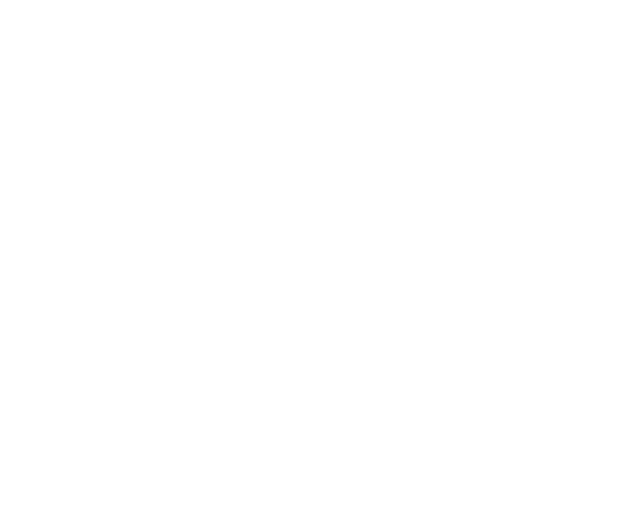
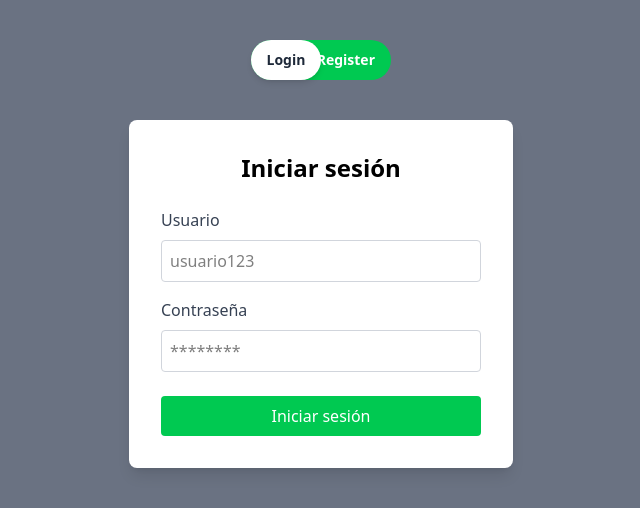
Before and after one commit to AlejandroZA98/administration_hotels, a React (Vite) app in the folder hoteles_frontend/hotels_frontend/: page /login in a window 1280 px wide. Before the commit this address had no page. Shown: the top 508 px of the page, without its empty margins (319-959 px from the left). Built offline with nearby package versions, Linux system fonts and the light colour scheme.

Commit message:
login on admin hotels ready

```diff
--- a/hoteles_frontend/hotels_frontend/src/router.tsx
+++ b/hoteles_frontend/hotels_frontend/src/router.tsx
@@ -7,6 +7,8 @@
 const HotelsPage = lazy(()=> import ('./views/hotels'))
 const HotelDetailPage = lazy(()=> import ('./views/hotel_detail'))
 const CreateReservationPage = lazy(()=> import ('./views/createReservation'))
+const LoginUsers = lazy(()=> import ('./views/LoginUsers'))
+const AdminHotels= lazy(()=> import ('./views/adminhotels'))
 export default function AppRouter() {
     return (
         <BrowserRouter>
@@ -18,11 +20,11 @@
                             <IndexPage/>
                         </Suspense>} />
 
-                    <Route path="/hotels" element={
+                    <Route path="/hotels/" element={
                         <Suspense fallback="Loading...">
                             <HotelsPage/>
                         </Suspense>}/>
-                    <Route path="/hotel/:id" element={
+                    <Route path="/hotel/:id/" element={
                         <Suspense fallback="Loading...">
                             <HotelDetailPage/>
                         </Suspense>}/>
@@ -33,6 +35,20 @@
                         </Suspense>}/>
 
                 </Route>
+
+                <Route>
+                        <Route path="login/" element={
+                            <Suspense fallback="Loading...">
+                                <LoginUsers/>
+                            </Suspense>
+                        }/>
+
+                        <Route path="adminhotels/" element={
+                            <Suspense fallback="Loading...">
+                                <AdminHotels/>
+                            </Suspense>
+                        }/>
+                </Route>
             </Routes>
         </BrowserRouter>
     )
--- a/hoteles_frontend/hotels_frontend/src/services/HotelServices.ts
+++ b/hoteles_frontend/hotels_frontend/src/services/HotelServices.ts
@@ -69,3 +69,17 @@
     }
 
 }
+
+export async function createLogin(data: any) {
+    console.log("Creando LOGIN:", data);
+    const url=`http://127.0.0.1:8000/users/api/token/`
+    try{
+        const response = await axios.post(url, data);
+        //console.log("DATOS", response.data);
+        return response.data;
+    }
+    catch (error: any) {
+      //  console.error("Error creating login", error);
+        return error.response.data;
+    }
+}
--- /dev/null
+++ b/hoteles_frontend/hotels_frontend/src/stores/logInSlice.ts
@@ -0,0 +1,45 @@
+import type { StateCreator } from "zustand";
+import { createLogin } from "../services/HotelServices";
+import {createNotificationSlice, type NotificationSliceType } from "./notificationSlice";
+
+type dataLoginType = {
+    username: string;
+    password: string;
+}
+export type LogInSliceType={
+    login: (data: dataLoginType)=>Promise<{ access: string; refresh: string} >
+}
+
+export const logInSlice:StateCreator<LogInSliceType & NotificationSliceType,[],[],LogInSliceType>=(set,get,api)=>({
+    login: async(data)=>{
+        //console.log("Recibiendo data",data)
+        const loginAccess= await createLogin(data)
+
+        //console.log("DATOS LOGIN",loginAccess)
+        if (loginAccess.access) {
+            //console.log("Login exitoso", loginAccess.access);
+            localStorage.setItem("accessToken", loginAccess.access);
+            localStorage.setItem("refreshToken", loginAccess.refresh);
+            return loginAccess;
+
+        }
+        else{
+          //  console.log("Login fallido", loginAccess);
+            createNotificationSlice(set,get,api).showNotification({text:'Acceso denegado',error:true}) // Mostrar notificacion de que se elimino de favoritos
+            setTimeout(() => {
+
+                    set({
+                        notification: {
+                            show: false,
+                            text: "",
+                            error: false
+                        }
+                    })
+
+                }, 3000)
+        }
+        return
+
+
+    }
+})
--- a/hoteles_frontend/hotels_frontend/src/stores/useAppStore.ts
+++ b/hoteles_frontend/hotels_frontend/src/stores/useAppStore.ts
@@ -11,16 +11,19 @@
 import { createRoomsSlice } from './RoomsSlice';
 import {createReservationSlice} from './reservationSlice';
 import type { ReservationType } from './reservationSlice';
+import { logInSlice} from './logInSlice';
+import type { LogInSliceType } from './logInSlice';
 import { devtools } from "zustand/middleware";
 
 
 export const useAppStore = create<HotelSliceType & HotelDetailSliceType & ModalRegisterSliceType &
- NotificationSliceType & RoomsSliceType & ReservationType>()(devtools((...a)=>({
+ NotificationSliceType & RoomsSliceType & ReservationType & LogInSliceType>()(devtools((...a)=>({
     ...createHotelSlice(...a),
     ...createHotelDetailSlice(...a),
     ...createModalRegisterSlice(...a),
     ...createNotificationSlice(...a),
     ...createRoomsSlice(...a),
-    ...createReservationSlice(...a)
+    ...createReservationSlice(...a),
+    ...logInSlice(...a)
 
 })))
--- /dev/null
+++ b/hoteles_frontend/hotels_frontend/src/views/LoginUsers.tsx
@@ -0,0 +1,140 @@
+import { useState } from "react";
+import { useAppStore } from "../stores/useAppStore";
+import Notification from "../components/Notification";
+import { useNavigate } from 'react-router-dom';
+
+export default function LoginUsers() {
+  const [isLogin, setIsLogin] = useState(true);
+  const login= useAppStore((state)=>state.login)
+  const navigate = useNavigate();
+  const [dataLogin,setdataLogin]=useState({
+    username:'',
+    password:''
+  })
+  const handleChange=(e: React.ChangeEvent<HTMLInputElement>)=>{
+    //console.log("Cambiando",e.target.name, e.target.value);
+    setdataLogin({
+        ...dataLogin,
+        [e.target.name]: e.target.value
+    })
+  }
+  const handleLogin= async(e:React.FormEvent)=>{
+    e.preventDefault()
+    //console.log("Registreando")
+    const loginAcces= await login(dataLogin)
+    console.log("DATOS LOGIN",loginAcces);
+    if (loginAcces?.access) {
+        console.log("Login EXITOSO", loginAcces);
+        navigate('/adminhotels/')
+     }
+  }
+  return (
+    <>
+    <Notification />
+
+    <div className="min-h-screen bg-gray-500 flex flex-col items-center justify-start pt-10">
+        {/* BOTON DE INICIO */}
+      <div
+        className={`w-35 h-10 flex items-center rounded-full cursor-pointer relative transition-all duration-300 ${
+          isLogin ? "bg-green-500" : "bg-blue-500"
+        }`}
+        onClick={() => setIsLogin(!isLogin)}>
+
+        <div className="absolute w-full flex justify-between px-4 text-white font-semibold text-sm z-0">
+          <span>Login</span>
+          <span>Register</span>
+        </div>
+
+        <div
+          className={`absolute w-1/2 h-full bg-white rounded-full shadow-md flex items-center justify-center font-bold text-gray-800 text-sm z-10
+             transition-transform duration-300 ${
+            isLogin ? "translate-x-0" : "translate-x-full"
+          }`}
+        >
+          {isLogin ? "Login" : "Register"}
+        </div>
+      </div>
+
+          {/* FORMULARIO */}
+      <div className="flex justify-center items-center mt-10">
+        <div className="bg-white p-8 rounded-lg shadow-lg w-96">
+          <h2 className="text-2xl font-bold mb-6 text-center">
+            {isLogin ? "Iniciar sesión" : "Crear cuenta"}
+          </h2>
+
+          <form>
+            {!isLogin && (
+              <div className="mb-4">
+                <label className="block text-gray-700 mb-2" htmlFor="name">
+                  Nombre
+                </label>
+                <input
+                  className="w-full p-2 border border-gray-300 rounded"
+                  type="text"
+                  id="name"
+                  placeholder="Tu nombre"
+                />
+              </div>
+            )}
+
+            <div className="mb-4">
+              <label className="block text-gray-700 mb-2" htmlFor="username">
+                Usuario
+              </label>
+              <input
+                className="w-full p-2 border border-gray-300 rounded"
+                type="text"
+                id="username"
+                placeholder="usuario123"
+                onChange={handleChange}
+                value={dataLogin.username}
+                name="username"
+              />
+            </div>
+
+            <div className="mb-4">
+              <label className="block text-gray-700 mb-2" htmlFor="password">
+                Contraseña
+              </label>
+              <input
+                className="w-full p-2 border border-gray-300 rounded"
+                type="password"
+                id="password"
+                placeholder="********"
+                onChange={handleChange}
+                value={dataLogin.password}
+                name="password"
+              />
+            </div>
+
+            {!isLogin && (
+              <div className="mb-4">
+                <label className="block text-gray-700 mb-2" htmlFor="confirm">
+                  Confirmar contraseña
+                </label>
+                <input
+                  className="w-full p-2 border border-gray-300 rounded"
+                  type="password"
+                  id="confirm"
+                  placeholder="********"
+                />
+              </div>
+            )}
+
+            <button
+              className={`w-full ${
+                isLogin ? "bg-green-500 hover:bg-green-600" : "bg-blue-500 hover:bg-blue-600"
+              } text-white p-2 rounded mt-2`}
+              type="submit" onClick={handleLogin}
+            >
+              {isLogin ? "Iniciar sesión" : "Registrarse"}
+            </button>
+          </form>
+        </div>
+      </div>
+    </div>
+
+    </>
+
+  );
+}
--- /dev/null
+++ b/hoteles_frontend/hotels_frontend/src/views/adminhotels.tsx
@@ -0,0 +1,13 @@
+
+export default function () {
+  return (
+    <>
+        <div className='bg-gray-100 min-h-screen flex items-center justify-center'>
+            <div className='bg-white p-8 rounded-lg shadow-lg w-96'>
+                <h2 className='text-2xl font-bold mb-4'>Admin Hotels</h2>
+            </div>
+        </div>
+
+    </>
+)
+}
```
